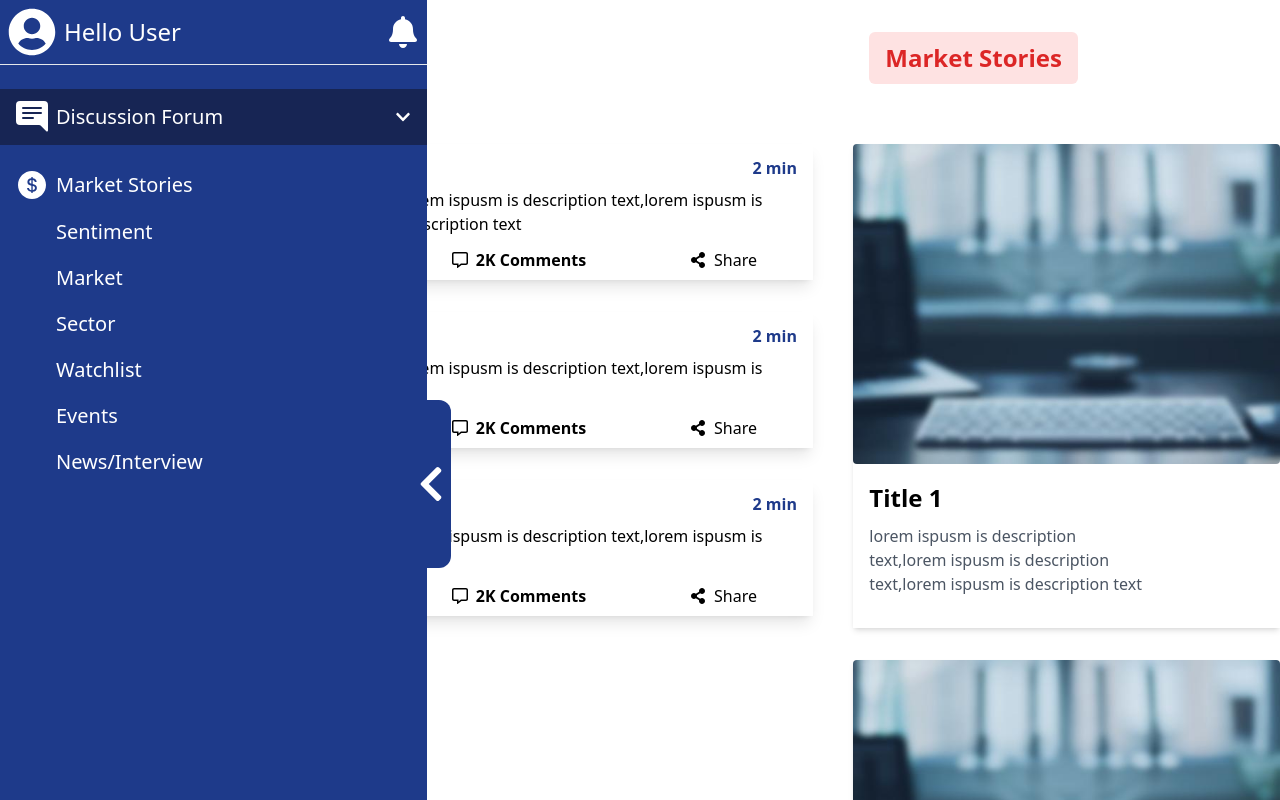
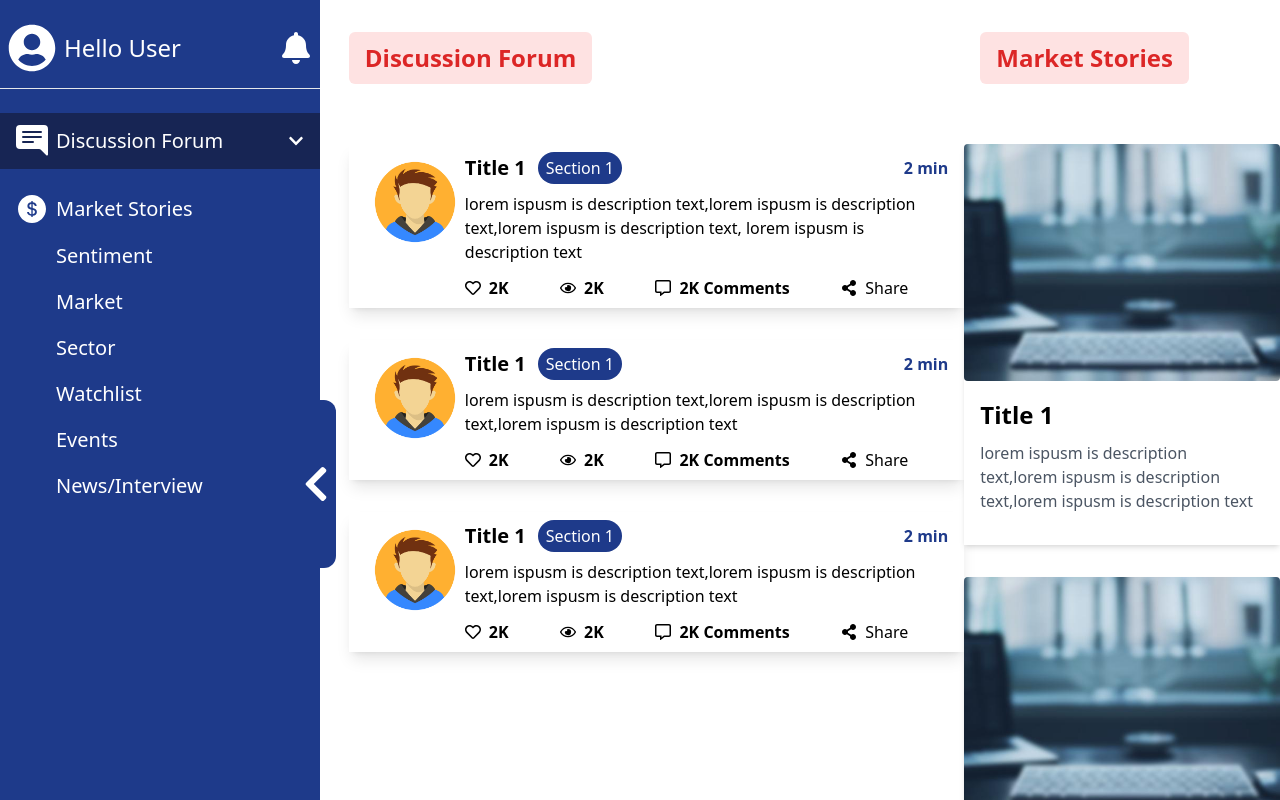
Before and after one commit to Mehdi-UX-Dev/Intern-Assignment, a Next.js app: page / in a window 1280 px wide. Both pictures are taken after a click on the element 12 px from the left and 318 px from the top of the page. Shown: the top 800 px of the page. Built offline with nearby package versions, Linux system fonts and the light colour scheme.

Commit message:
fixed responsiveness issues

```diff
--- a/app/page.tsx
+++ b/app/page.tsx
@@ -3,30 +3,22 @@ import Cards from "@/components/Cards";
 import Header from "@/components/Header";
 import ImageCards from "@/components/ImageCards";
 import Navbar from "@/components/Navbar";
-import ImageCard from "@/components/imageCard";
+import { cx } from "class-variance-authority";
 import { useEffect, useState } from "react";
 import { FaChevronRight } from "react-icons/fa";
+
+/**
+ ** Home Component is responsilbe for rendering the home page and it's components
+ ** Responsible for the "page" state which in turn is responsible for toggling between content when the page is in mobile view
+ ** Responsible for "isNavOpen" state which in turn is responsible for opening the side nav bar
+ */
 
 function Home() {
   const [page, togglePage] = useState({ forum: true, marketStories: false });
   const [isNavOpen, toggleNav] = useState(false);
 
-  const [isLgViewport, setViewport] = useState(false);
-
-  useEffect(() => {
-    function handleResize() {
-      setViewport(window.innerWidth <= 1024);
-    }
-
-    window.addEventListener("resize", handleResize);
-    handleResize();
-
-    return () => window.removeEventListener("resize", handleResize);
-  }, []);
   return (
-    <main>
-      <Header page={page} togglePage={togglePage} />
-
+    <main className=" lg:flex">
       {isNavOpen ? (
         <Navbar toggleNav={toggleNav} />
       ) : (
@@ -38,14 +30,23 @@ function Home() {
         </div>
       )}
 
-      {isLgViewport && page.forum && <Cards />}
-      {isLgViewport && page.marketStories && <ImageCards />}
-      {!isLgViewport && (
-        <div className="mt-8 grid md:grid-cols-6 lg:grid-cols-12">
+      <div
+        className={cx(" w-full", {
+          "ml-[26%]": isNavOpen,
+        })}
+      >
+        <Header page={page} togglePage={togglePage} />
+
+        <div className="lg:hidden">
+          {page.forum && <Cards />}
+          {page.marketStories && <ImageCards />}
+        </div>
+
+        <div className="mt-8 hidden  max-w-6xl overflow-auto md:grid-cols-6 lg:grid  lg:grid-cols-12  xl:mx-auto">
           <Cards />
           <ImageCards />
         </div>
-      )}
+      </div>
     </main>
   );
 }
--- a/components/Card.tsx
+++ b/components/Card.tsx
@@ -27,7 +27,7 @@ function Card({
   comments,
 }: CardProps) {
   return (
-    <div className="mx-4  flex w-fit items-start justify-center bg-white px-4 py-2 shadow-lg  md:mx-auto ">
+    <div className="mx-4  flex w-fit  items-start justify-center bg-white px-4 py-2 shadow-lg  md:mx-auto lg:ml-4  ">
       <Image src="/avatar.png" alt="" height={50} width={100} />
       <div>
         <div className="flex items-center justify-between">
@@ -39,10 +39,10 @@ function Card({
           </div>
           <p className=" font-semibold text-blue-900">{time}</p>
         </div>
-        <div className="pt-1">
-          <p className="md:w-[70ch]">{description}</p>
+        <div className="pt-2">
+          <p className="max-w-prose ">{description}</p>
         </div>
-        <div className="flex items-center justify-between pt-3 md:pr-10">
+        <div className="flex items-center justify-between pt-3 md:pr-10 ">
           <div className="flex items-center gap-2">
             <FaRegHeart />
             <p className="font-semibold">{likes}</p>
--- a/components/Cards.tsx
+++ b/components/Cards.tsx
@@ -1,5 +1,5 @@
 import Card from "./Card";
-import { forumCards } from "@/data.json";
+import { forumCards } from "@/services/api/data.json";
 
 function Cards() {
   return (
--- a/components/Header.tsx
+++ b/components/Header.tsx
@@ -15,7 +15,7 @@ function Header({
   >;
 }) {
   return (
-    <header className="border-x- z-10 h-20 border-black lg:mt-8  lg:border-0 lg:px-4 ">
+    <header className="border-x- z-10 h-20 max-w-6xl border-black lg:mt-8  lg:border-0 lg:px-4 xl:mx-auto ">
       <div className="grid  grid-cols-2 gap-8 bg-blue-800 text-white  lg:grid-cols-12   lg:bg-white">
         <h1
           className={cx(
--- a/components/ImageCards.tsx
+++ b/components/ImageCards.tsx
@@ -1,6 +1,6 @@
 import React from "react";
 import ImageCard from "./imageCard";
-import { storiesCards } from "@/data.json";
+import { storiesCards } from "@/services/api/data.json";
 
 function ImageCards() {
   return (
--- a/components/Navbar.tsx
+++ b/components/Navbar.tsx
@@ -13,14 +13,14 @@ function Navbar({
   toggleNav: React.Dispatch<React.SetStateAction<boolean>>;
 }) {
   return (
-    <aside className="absolute top-0  z-20 h-screen w-2/3 bg-blue-900 text-white  md:w-1/3">
+    <aside className=" fixed top-0  z-20  h-screen w-1/2 bg-blue-900 text-white md:w-1/3  lg:w-3/12">
       <div
         onClick={() => toggleNav(false)}
-        className="absolute -right-6 top-1/2 cursor-pointer  rounded-r-xl bg-blue-900 py-16 "
+        className="absolute -right-4  top-1/2 cursor-pointer  rounded-r-xl bg-blue-900 py-16 "
       >
-        <FaChevronLeft size={40} className=" " />
+        <FaChevronLeft size={40} />
       </div>
-      <div className="mt-2 flex items-center border-b px-2 pb-2">
+      <div className="flex items-center border-b px-2 pb-4 pt-6">
         <FaUserCircle size={48} className="mr-2" />
         <h3 className="text-[1.5rem] ">Hello User</h3>
         <FaBell size={32} className="ml-auto " />
--- a/components/imageCard.tsx
+++ b/components/imageCard.tsx
@@ -8,7 +8,7 @@ interface CardProps {
 
 function ImageCard({ title, description }: CardProps) {
   return (
-    <div className="mx-4 bg-white shadow-md  lg:mx-auto lg:w-fit xl:mx-0">
+    <div className="mx-4 bg-white shadow-md   lg:w-fit xl:mx-0">
       <Image
         src="/photo.jpg"
         className="w-full rounded object-cover "
--- a/data.json
+++ b/services/api/data.json
@@ -33,6 +33,9 @@
     {
         "title":"Title 1",
         "description":"lorem ispusm is description text,lorem ispusm is description text,lorem ispusm is description text"
+    },   {
+        "title":"Title 1",
+        "description":"lorem ispusm is description text,lorem ispusm is description text,lorem ispusm is description text"
     }
 ]
 }
```
